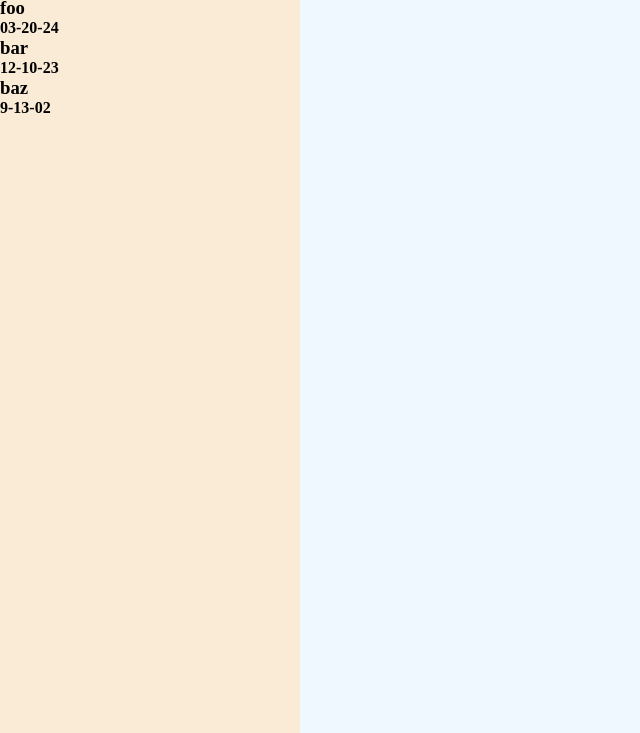
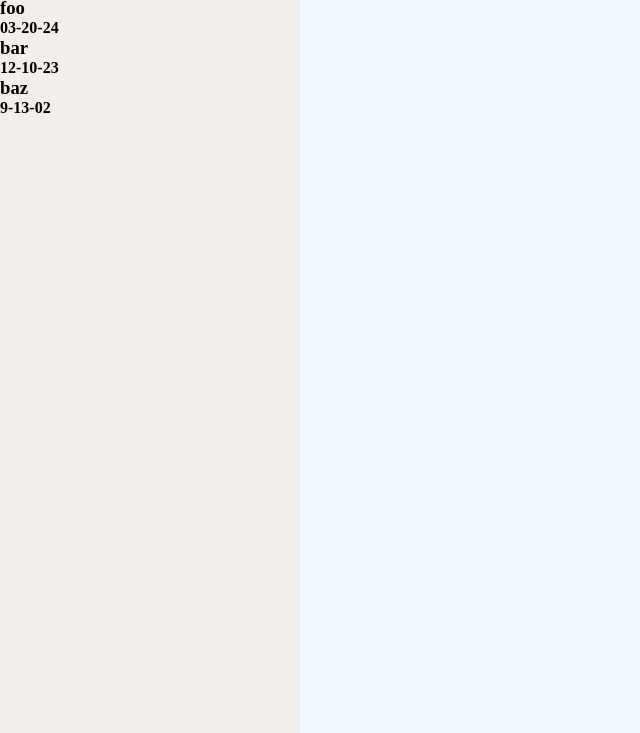
Before and after one commit to ws-9/todoodles, a plain HTML site: page index.html in a window 1280 px wide. Shown: the part 67-800 px from the top of the page, without its empty margins (0-640 px from the left). Drawn offline with Linux system fonts and the light colour scheme.

Commit message:
change sidebar bg

```diff
--- a/styles.css
+++ b/styles.css
@@ -9,7 +9,7 @@ body {
 }
 
 .sidebar {
-  background-color: antiquewhite;
+  background-color: rgb(242, 238, 235);
   height: 100vh;
   width: 300px;
 }
```
